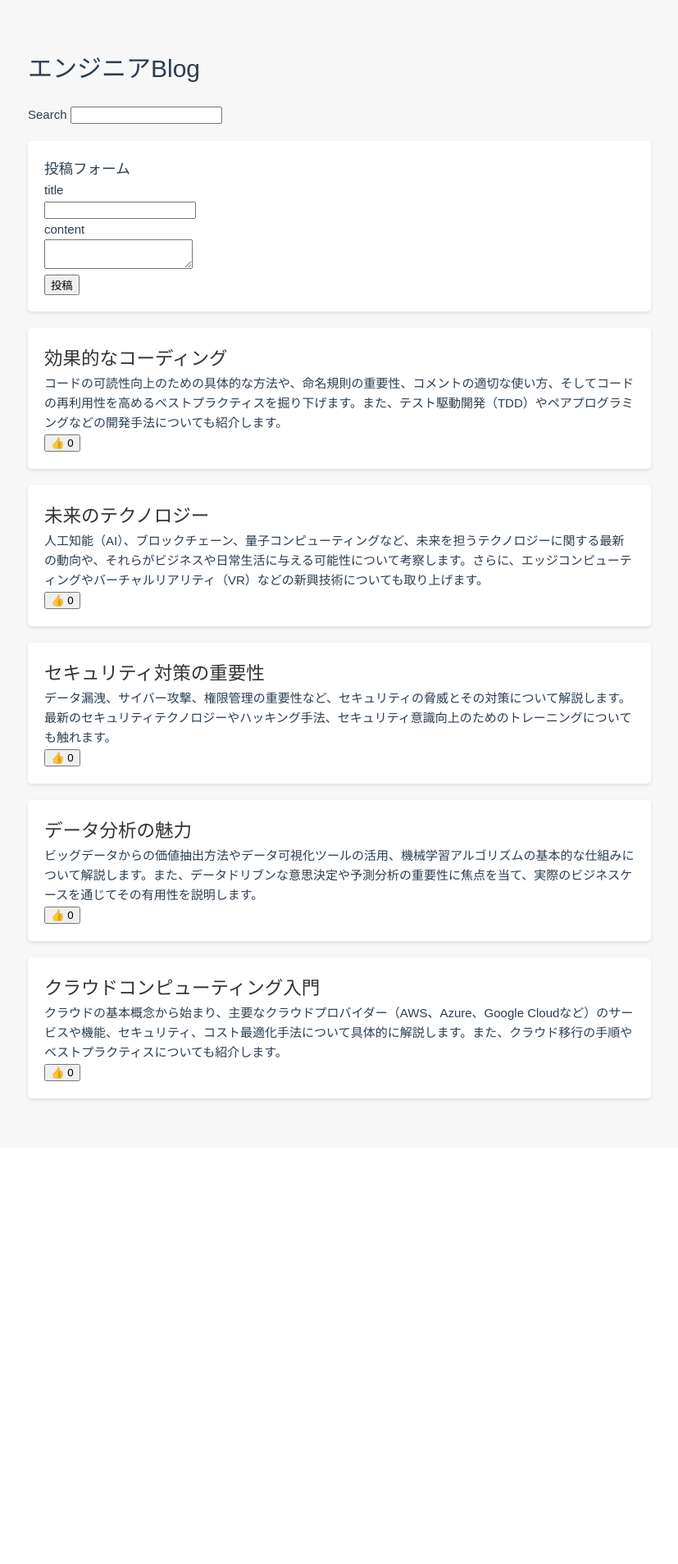
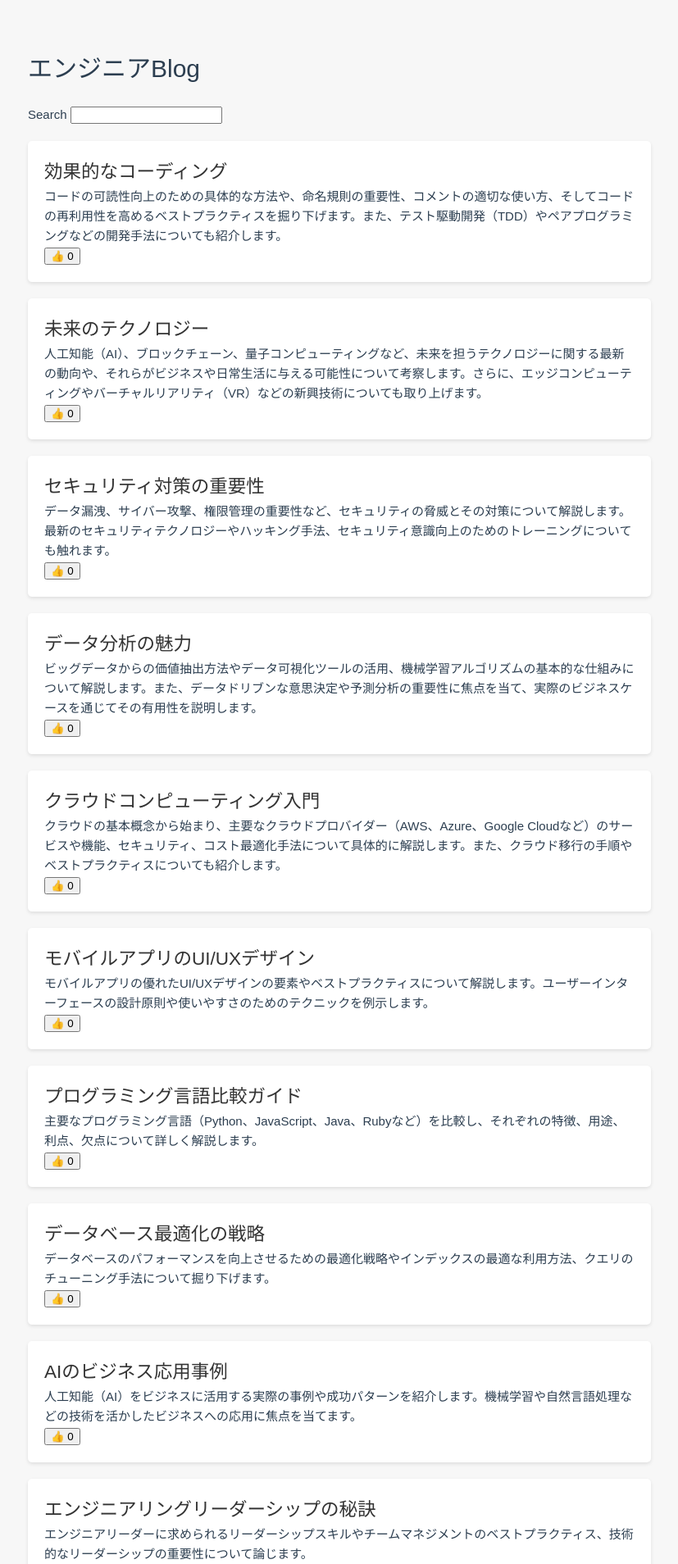
Before and after one commit to keisuke-suzuki-21/BlogApp, a Vue app: page / in a window 1280 px wide. Shown: the top 1908 px of the page at 82% size, without its empty margins (218-1045 px from the left). Before the commit the page ends 1400 px from the top, so only its background shows below. Built offline with nearby package versions, Linux system fonts and the light colour scheme.

Commit message:
articleの追加

```diff
--- a/src/App.vue
+++ b/src/App.vue
@@ -29,38 +29,36 @@ const articles = ref([
   title: "クラウドコンピューティング入門",
   content: "クラウドの基本概念から始まり、主要なクラウドプロバイダー（AWS、Azure、Google Cloudなど）のサービスや機能、セキュリティ、コスト最適化手法について具体的に解説します。また、クラウド移行の手順やベストプラクティスについても紹介します。",
   nice: 0
+  },
+  {id: 6,
+  title: "モバイルアプリのUI/UXデザイン",
+  content: "モバイルアプリの優れたUI/UXデザインの要素やベストプラクティスについて解説します。ユーザーインターフェースの設計原則や使いやすさのためのテクニックを例示します。",
+  nice: 0
+  },
+  {id: 7,
+  title: "プログラミング言語比較ガイド",
+  content: "主要なプログラミング言語（Python、JavaScript、Java、Rubyなど）を比較し、それぞれの特徴、用途、利点、欠点について詳しく解説します。",
+  nice: 0
+  },
+  {id: 8,
+  title: "データベース最適化の戦略",
+  content: "データベースのパフォーマンスを向上させるための最適化戦略やインデックスの最適な利用方法、クエリのチューニング手法について掘り下げます。",
+  nice: 0
+  },
+  {id: 9,
+  title: "AIのビジネス応用事例",
+  content: "人工知能（AI）をビジネスに活用する実際の事例や成功パターンを紹介します。機械学習や自然言語処理などの技術を活かしたビジネスへの応用に焦点を当てます。",
+  nice: 0
+  },
+  {id: 10,
+  title: "エンジニアリングリーダーシップの秘訣",
+  content: "エンジニアリーダーに求められるリーダーシップスキルやチームマネジメントのベストプラクティス、技術的なリーダーシップの重要性について論じます。",
+  nice: 0
   }
 ])
 
 // 検索に使うクエリー
 const searchQuery = ref("")
-
-// 記事投稿に使う空のオブジェクト
-let newTitle = ref("")
-let newContent = ref("")
-
-// 投稿ボタンを押された時にarticlesにデータを追加する処理
-function onPost(newTitle,newContent){
-  let newArticle = {
-    id: articles.length,
-    title: newTitle,
-    content: newContent,
-    nice: 0
-  }
-  return articles.push(newArticle)
-}
-
-// postコンポーネントから受け取ったデータをarticlesに追加する処理
-// function addArticle(title, content){
-//   console.log(title)
-//   let addArticle = {
-//     id: articles.length,
-//     title: title,
-//     content: content,
-//     nice: 0
-//   }
-//   articles.push(addArticle)
-// }
 
 </script>
 
@@ -68,11 +66,12 @@ function onPost(newTitle,newContent){
   <body class="body">
     <main class="main">
       <h1 class="title">エンジニアBlog</h1>
+
       <div class="search">
         Search <input type="text" v-model="searchQuery">
       </div>
 
-      <div class="article">
+      <!-- <div class="article">
         <h3>投稿フォーム</h3>
         <form>
             <label>
@@ -89,9 +88,9 @@ function onPost(newTitle,newContent){
                 v-model="newContent"
             ></textarea>
             </label><br>
-            <button @click="onPost(newTitle,newContent)">投稿</button>
-        </form>
-    </div>
+            <button @click="onPost">投稿</button>
+          </form>
+      </div> -->
 
       <!-- <Post
       v-model:title = "title"
@@ -99,11 +98,11 @@ function onPost(newTitle,newContent){
       @on-post="addArticle"
       /> -->
 
-
       <Article
       :articles = "articles"
       :searchQuery = "searchQuery"
       ></Article>
+
     </main>
   </body>
 
--- a/src/post.vue
+++ b/src/post.vue
@@ -6,9 +6,6 @@ const props = defineProps({
 })
 
 defineEmits(['update:title', 'update:content'])
-
-
-
 </script>
 
 <template>
@@ -33,9 +30,7 @@ defineEmits(['update:title', 'update:content'])
             </label><br>
             <button @click="$emit('onPost',title, content)">投稿</button>
         </form>
-
     </div>
-
 </template>
 
 <style>
```
